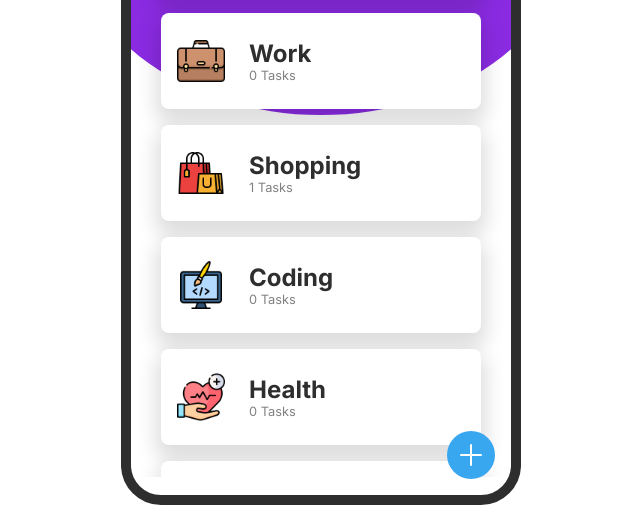
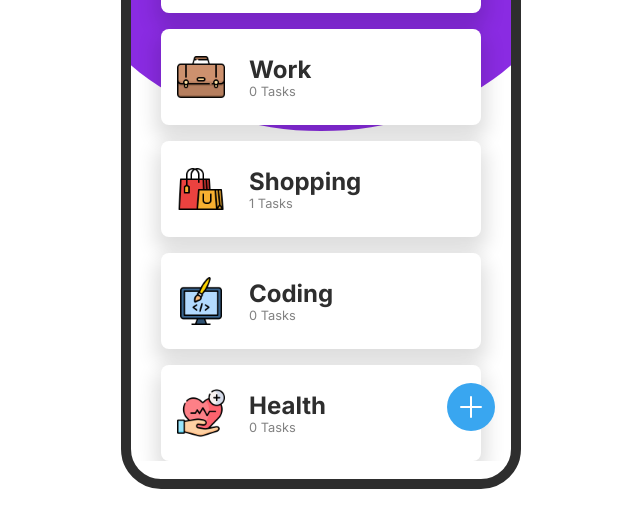
Before and after one commit to Davidcm2803/todo-list-test, a plain HTML site: page index.html in a window 1280 px wide. Shown: the part 295-800 px from the top of the page, without its empty margins (319-959 px from the left). Drawn offline with Linux system fonts and the light colour scheme.

Commit message:
Update style.css

```diff
--- a/style.css
+++ b/style.css
@@ -31,7 +31,7 @@ body {
 
 @media (min-width:768px) {
     .wrapper {
-        height: 50rem;
+        height: 48rem;
         width: 25rem;
         border-radius: 40px;
         border: 10px solid #2e2e2e;
@@ -343,7 +343,7 @@ body {
 /* Add Task */
 .add-task-btn {
     position: absolute;
-    bottom: 1rem;
+    bottom: 3rem;
     right: 1rem;
     width: 3rem;
     height: 3rem;
```
